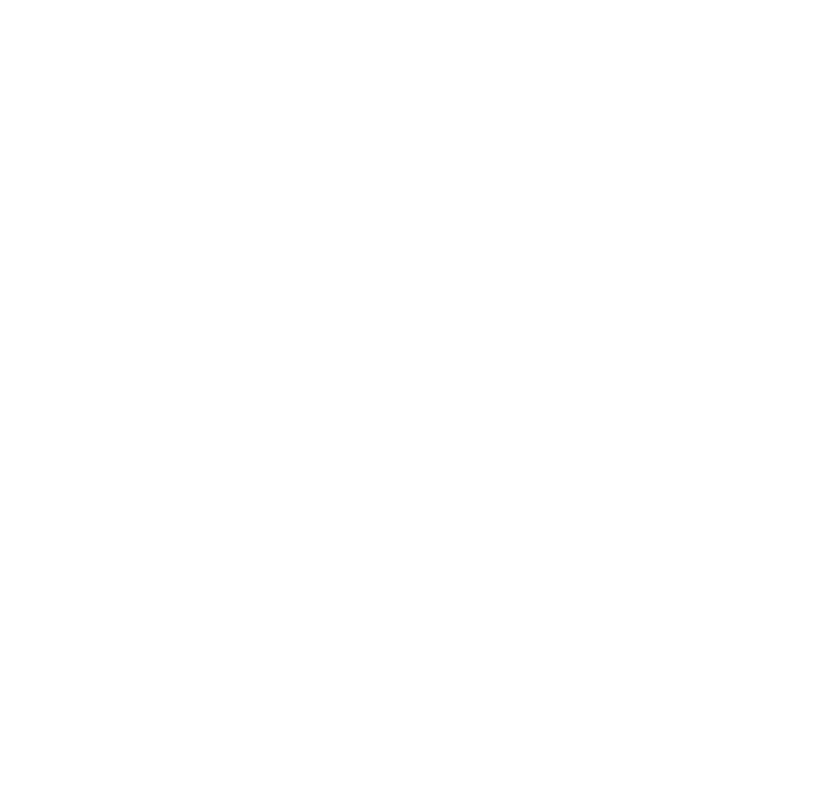
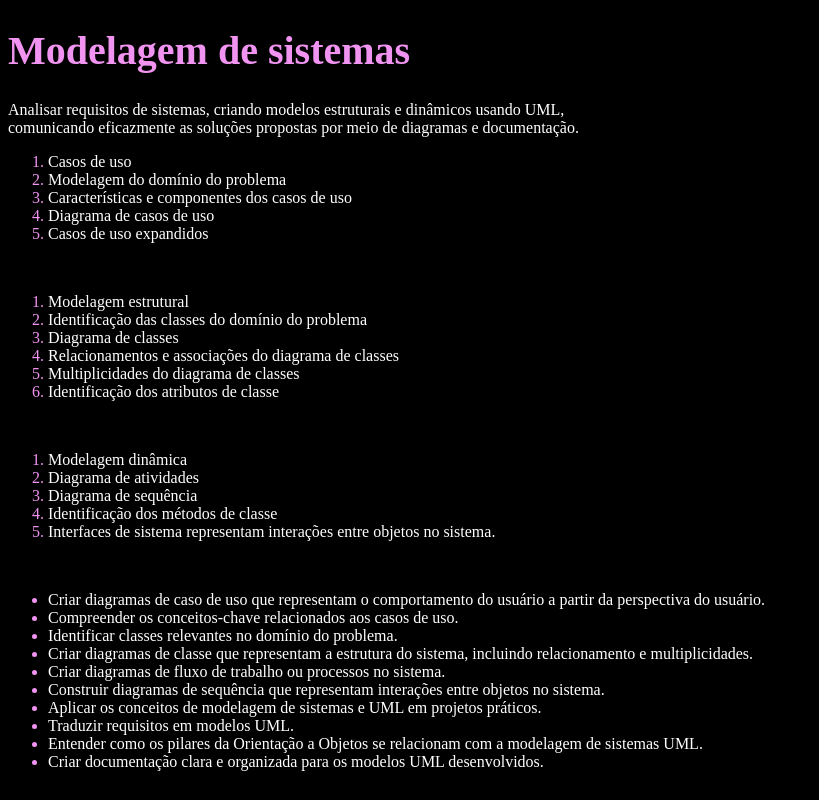
Before and after one commit to gabrielabiesek/Trab.curso, a plain HTML site: page modelagem.html in a window 1280 px wide. Shown: the whole page, without its empty margins (0-819 px from the left). Drawn offline with Linux system fonts and the light colour scheme.

Commit message:
Add files via upload

```diff
--- a/modelagem.html
+++ b/modelagem.html
@@ -3,9 +3,93 @@
     <head>
         <meta charset="UTF-8">
         <meta name="viewport" content="width=device-width, initial-scale=1.0">
-        <title>Document</title>
+        <title>Modelagem de sistemas</title>
     </head>
+    <style>
+        body{
+            background-color: black;
+            color: white;
+
+        }
+        h1{
+            color:rgb(241, 148, 241);
+            font-size: 40px;
+            font-family:serif ;
+
+        }
+        ul{
+            color: white;
+        }
+        li::marker{
+            color: rgb(241, 148, 241);
+        }
+    </style>
     <body>
+        <h1>Modelagem de sistemas</h1>
+        <p>Analisar requisitos de sistemas, criando modelos estruturais e dinâmicos usando UML, <br>
+        comunicando eficazmente as soluções propostas por meio de diagramas e documentação.
+        </p>
+
+        <ol type="1" start="1"><li>Casos de uso</li>
+            <li>Modelagem do domínio do problema</li>
+            <li>Características e
+            componentes dos casos
+            de uso</li>
+            <li>Diagrama de casos de uso</li>
+            <li>Casos de uso expandidos</li>
+        </ol>
+        <br>
+        <ol type="1" start="1"><li>Modelagem estrutural</li>
+            <li>Identificação das classes
+            do domínio do problema</li>
+            <li>Diagrama de classes</li>
+            <li>Relacionamentos e
+            associações do diagrama
+            de classes</li>
+            <li>Multiplicidades do
+            diagrama de classes</li>
+            <li>Identificação dos atributos
+            de classe</li>
+        </ol>
+        <br>
+        <ol type="1" start="1"><li>Modelagem dinâmica</li>
+            <li>Diagrama de atividades</li>
+            <li>Diagrama de sequência</li>
+            <li>Identificação dos métodos
+            de classe</li>
+            <li>Interfaces de sistema
+            representam interações entre objetos no
+            sistema.</li>
+
+        </ol>
+        <br>
+        <ul type="disc">
+            <li>Criar diagramas de caso de uso que
+            representam o comportamento do
+            usuário a partir da perspectiva do
+            usuário.</li>
+            <li>Compreender os conceitos-chave
+            relacionados aos casos de uso.</li>
+            <li>Identificar classes relevantes no domínio
+            do problema.</li>
+            <li>Criar diagramas de classe que
+            representam a estrutura do sistema,
+            incluindo relacionamento e
+            multiplicidades.</li>
+            <li>Criar diagramas de fluxo de trabalho ou
+            processos no sistema.</li>
+            <li>Construir diagramas de sequência que representam interações entre objetos no
+            sistema. </li>
+            <li>Aplicar os conceitos de modelagem de
+            sistemas e UML em projetos práticos.</li>
+            <li>Traduzir requisitos em modelos UML.</li>
+            <li>Entender como os pilares da Orientação
+            a Objetos se relacionam com a
+            modelagem de sistemas UML.</li>
+            <li>Criar documentação clara e organizada
+            para os modelos UML desenvolvidos.</li>
+
+        </ul>
 
     </body>
 </html>
```
